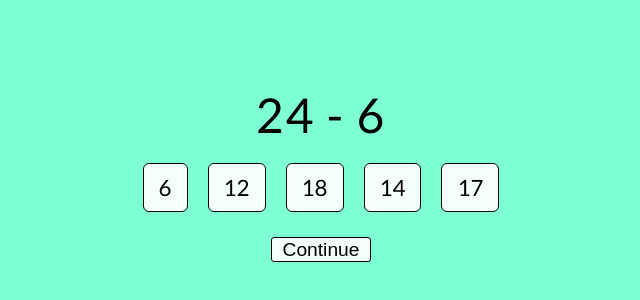
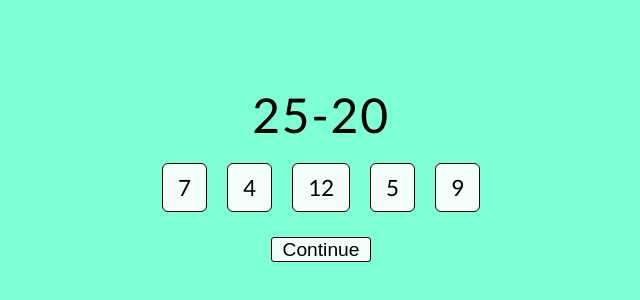
Before and after one commit to SProgrammer13/Quiz, a plain HTML site: page index.html in a window 1280 px wide. Shown: the part 234-534 px from the top of the page, without its empty margins (319-959 px from the left). Drawn offline with Linux system fonts and the light colour scheme.

Commit message:
Завантаження питань

```diff
--- a/index.html
+++ b/index.html
@@ -15,14 +15,14 @@
 <h1>Math quiz</h1>
 <main>
     <div class="question-box">
-        <div class="question">24 - 6</div>
+        <div class="question"></div>
     </div>
     <div class="answers-box">
-        <div class="answer">6</div>
-        <div class="answer">12</div>
-        <div class="answer">18</div>
-        <div class="answer">14</div>
-        <div class="answer">17</div>
+        <div class="answer"></div>
+        <div class="answer"></div>
+        <div class="answer"></div>
+        <div class="answer"></div>
+        <div class="answer"></div>
     </div>
     <button class="btn">Continue</button>
 </main>
--- a/js/script.js
+++ b/js/script.js
@@ -0,0 +1,20 @@
+const questionEl = document.querySelector('.question');
+const answerList = document.querySelectorAll('.answer');
+
+async function getQuestions(){
+    let response = await fetch('question-list.json');
+    let questions = await response.json();
+    return questions;
+}
+
+function showQuestion(question){
+    questionEl.textContent = question.question;
+    for(let i = 0; i < answerList.length; i++){
+        answerList[i].textContent = question.answers[i];
+    }
+}
+
+getQuestions().then(questions => {
+    showQuestion(questions[0]);
+
+})
--- /dev/null
+++ b/question-list.json
@@ -0,0 +1,32 @@
+[
+    {
+        "question": "25-20",
+        "correct answer": 5,
+        "answers": [7, 4, 12, 5, 9]
+
+    },
+    {
+        "question": "2*6",
+        "correct answer": 12,
+        "answers": [12, 80, 43, 14, 10]
+
+    },
+    {
+        "question":"12+34",
+        "correct answer": 46,
+        "answers": [45, 46, 67, 70, 48]
+
+    },
+    {
+        "question": "60/6",
+        "correct answer": 10,
+        "answers": [12, 11, 15, 4.7, 10]
+
+    },
+    {
+        "question": "80/4",
+        "correct answer": 20,
+        "answers": [27, 19.3, 20, 21.1, 5]
+
+    }
+]
```
